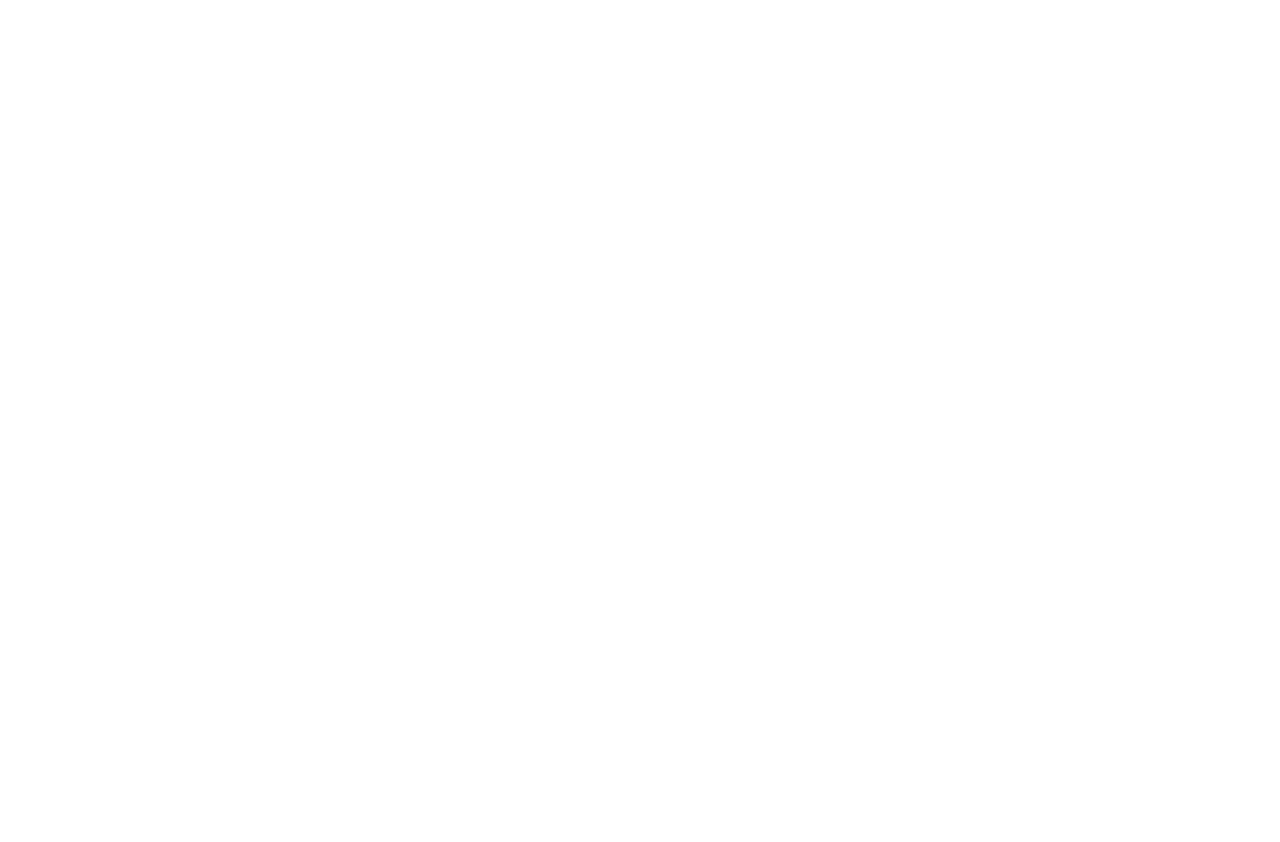
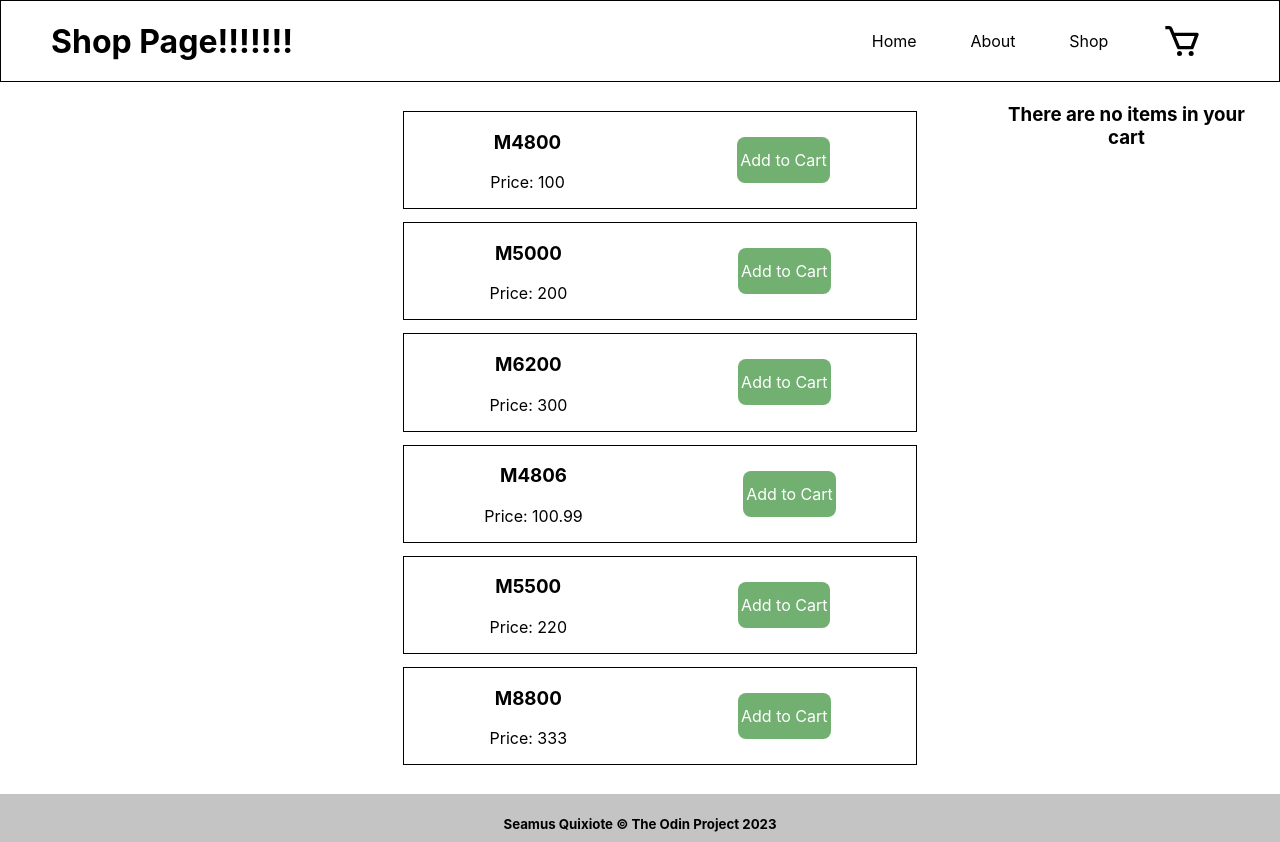
Before and after one commit to SalamanderCtesiphon/e-commerce-react-app, a React (Create React App) app: page /e-commerce-react-app/shop in a window 1280 px wide. Before the commit this address had no page. Before the commit the page ends 800 px from the top, so only its background shows below. Built offline with nearby package versions, Linux system fonts and the light colour scheme.

Commit message:
trying to deploy

```diff
--- a/src/About.js
+++ b/src/About.js
@@ -13,6 +13,7 @@ function About() {
             <a href='/Shop'>Shop</a>
           </div>
         </div>
+        <div>contact developer by clicking the link in the footer</div>
         <Footer />
       </div>
     </div>
--- a/src/App.css
+++ b/src/App.css
@@ -168,4 +168,5 @@ li {
 
 .footer {
   background-color: rgba(0, 0, 0, 0.233);
+  height: 6vh;
 }
--- a/src/RouteSwitch.js
+++ b/src/RouteSwitch.js
@@ -6,7 +6,7 @@ import Shop from './Shop'
 
 function RouteSwitch() {
   return (
-    <BrowserRouter>
+    <BrowserRouter basename='/e-commerce-react-app'>
       <Routes>
         <Route path="/" element={<App />} />
         <Route path="/about" element={<About />} />
--- a/src/components/Footer.js
+++ b/src/components/Footer.js
@@ -4,9 +4,14 @@ function Footer() {
   const date = new Date().getFullYear();
 
   return (
-    <div className='footer'><a href="https://github.com/SalamanderCtesiphon/" class="footer-link">
-    <h5>Seamus Quixiote  &#169;  <a href="https://www.theodinproject.com/" class="footer-link"> The Odin Project</a>  <span id="currentYear">{date}</span> </h5>
-    </a>`</div>
+    <div className='footer'>
+       <h5>
+      <a href="https://github.com/SalamanderCtesiphon/" >Seamus Quixiote </a>
+    &#169;
+      <a href="https://www.theodinproject.com/" > The Odin Project </a>
+      <span>{date}</span>
+      </h5>
+    </div>
   )
 }
 
--- a/src/components/Header.js
+++ b/src/components/Header.js
@@ -7,6 +7,7 @@ import CheckOut from './CheckOut'
 function Header() {
   const cart = useContext(CartContext)
   const productsCount = cart.items.reduce((sum, product) => sum + product.quantity, 0)
+
 
   return (
     <div>
--- a/src/reaources/Products.js
+++ b/src/reaources/Products.js
@@ -17,6 +17,24 @@ const productsArray = [
     title: 'M6200',
     price: 300.00,
   },
+  {
+    id: 4,
+    quantity: 1,
+    title: 'M4806',
+    price: 100.99,
+  },
+  {
+    id: 5,
+    quantity: 1,
+    title: 'M5500',
+    price: 220.00,
+  },
+  {
+    id: 6,
+    quantity: 1,
+    title: 'M8800',
+    price: 333.00,
+  },
 ]
 
 function getProductData(id) {
```
